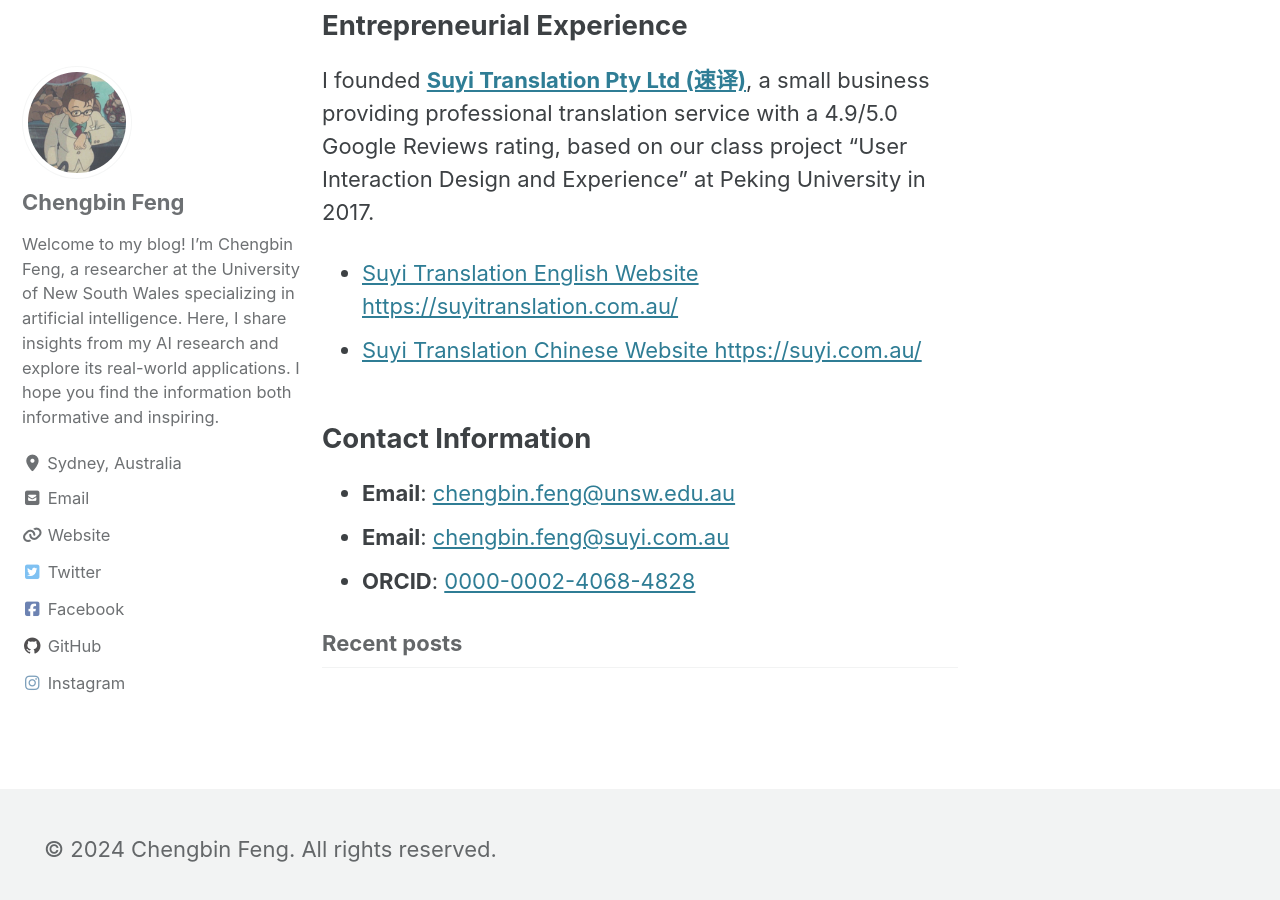
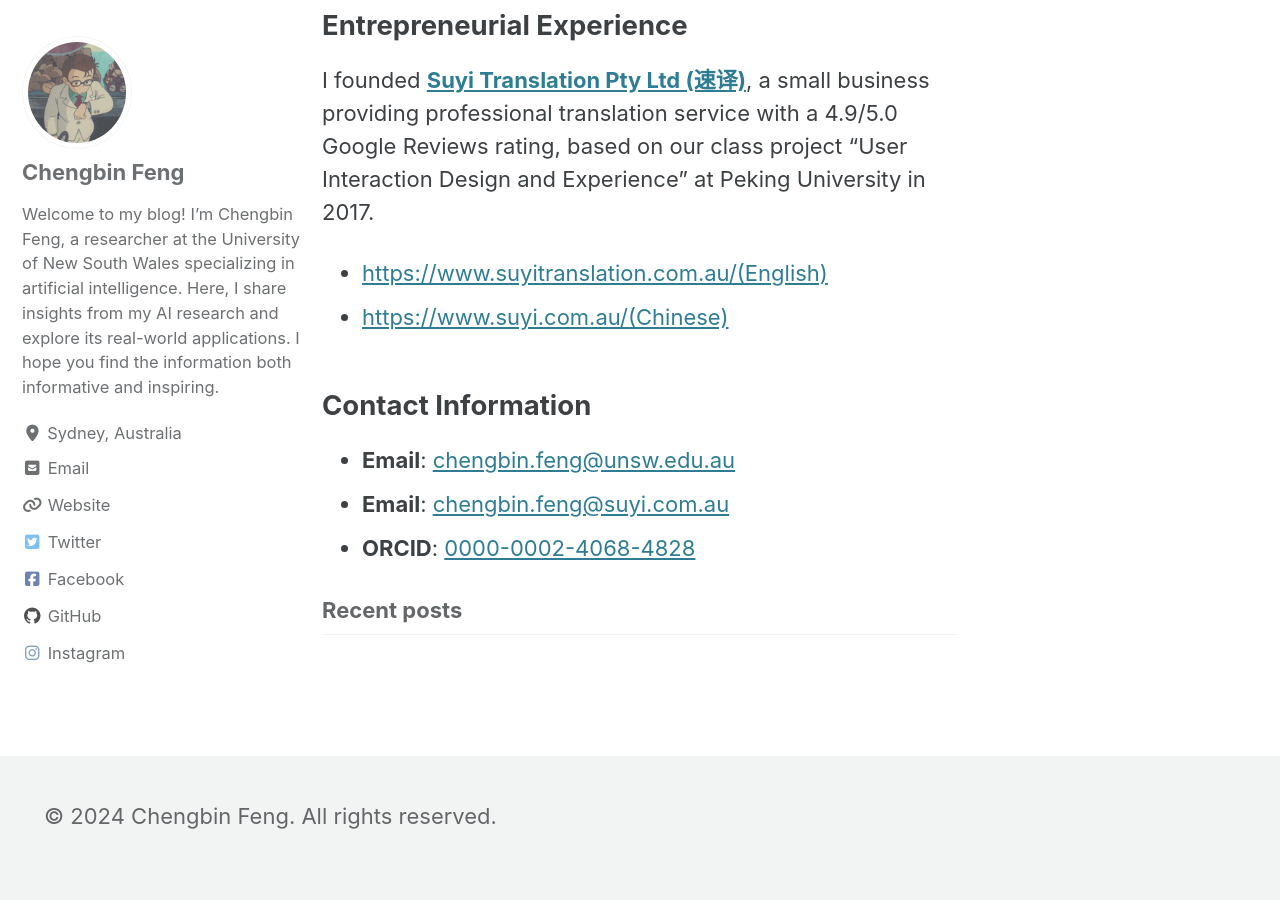
Before and after one commit to kfengc27/kfengc27.github.io, a Jekyll site: the page built from index.md, in a window 1280 px wide and 900 px high, scrolled down 1999 px. Built offline with Jekyll 4.4.1, drawn with Linux system fonts in a browser that asks for light colours; cached includes are drawn as plain includes.

Commit message:
add files

```diff
--- a/index.md
+++ b/index.md
@@ -37,8 +37,8 @@
 
 ## Entrepreneurial Experience
 I founded **[Suyi Translation Pty Ltd (速译)](https://suyitranslation.com.au/)**, a small business providing professional translation service with a 4.9/5.0 Google Reviews rating, based on our class project “User Interaction Design and Experience” at Peking University in 2017.
-- [Suyi Translation English Website https://suyitranslation.com.au/](https://suyitranslation.com.au/)
-- [Suyi Translation Chinese Website https://suyi.com.au/](https://suyi.com.au/)
+- [https://www.suyitranslation.com.au/(English)](https://www.suyitranslation.com.au/)
+- [https://www.suyi.com.au/(Chinese)](https://www.suyi.com.au/)
 
 ## Contact Information
 - **Email**: [chengbin.feng@unsw.edu.au](mailto:chengbin.feng@unsw.edu.au)
```
